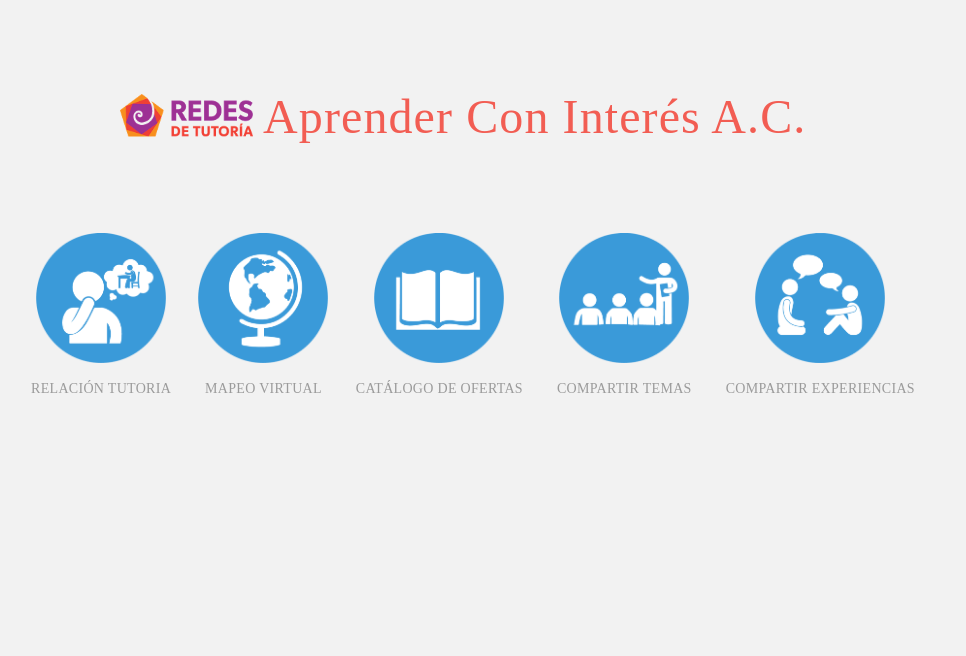
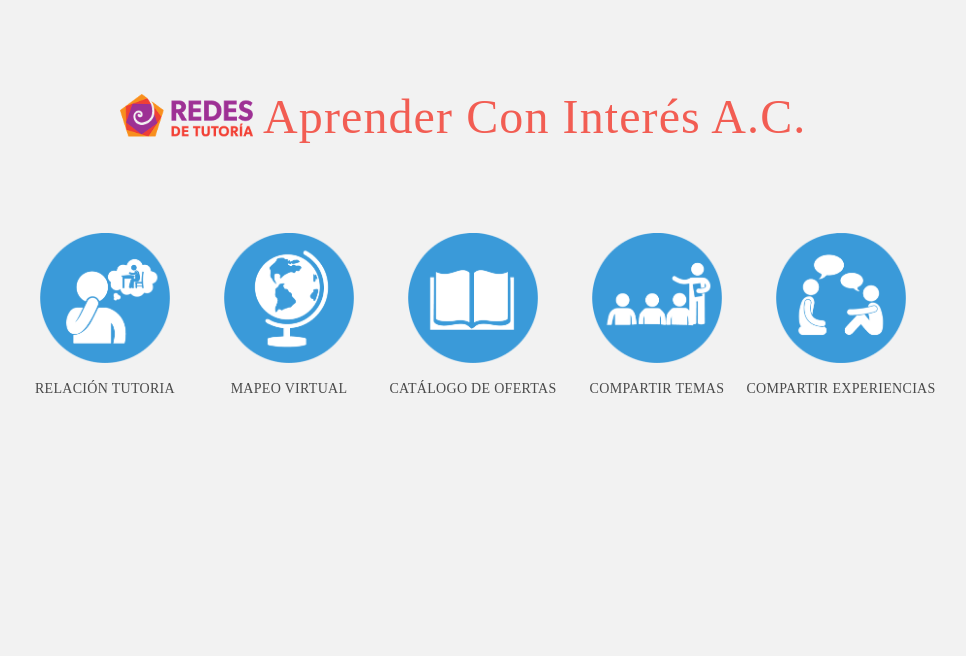
Before and after one commit to fvankrieken/Aprender, a web app: file src/public/views/index.html in a window 1280 px wide. Shown: the top 656 px of the page, without its empty margins (177-1143 px from the left). Run offline with its HTML, style and script files only (its server is not run), Linux system fonts and the light colour scheme; some libraries are stand-ins or nearby versions.

Commit message:
index centered icons

```diff
--- a/src/public/stylesheets/app.css
+++ b/src/public/stylesheets/app.css
@@ -17,6 +17,11 @@
 	font-face: Avenir-Medium;
 	letter-spacing: 0.8px;
 	line-height: 20px;
+	color: #4a4a4a;
+}
+
+a p {
+	padding-top: 15px;
 	color: #4a4a4a;
 }
 
--- a/src/public/views/index.html
+++ b/src/public/views/index.html
@@ -19,29 +19,29 @@
       </div>
 
       <ul style="text-align: center;" id="pages">
-        <li>
+        <li style="width: 200px;">
           <a href="/RelacionTutoria">
-            <img class="mainIcon" src="/img/thought_circle.png" /><p style="padding: 15px;">RELACIÓN TUTORIA</p>
+            <img class="mainIcon" src="/img/thought_circle.png" /><p>RELACIÓN TUTORIA</p>
           </a>
         </li>
-        <li>
+        <li style="width: 160px">
           <a href="/MapeoVirtual">
-            <img class="mainIcon" src="/img/globe_circle.png" /><p style="padding: 15px;">MAPEO VIRTUAL</p>
+            <img class="mainIcon" src="/img/globe_circle.png" /><p>MAPEO VIRTUAL</p>
           </a>
         </li>
-        <li>
+        <li style="width: 200px">
           <a href="/CatalogoDeOfertas">
-            <img class="mainIcon" src="/img/book_circle.png" /><p style="padding: 15px;">CATÁLOGO DE OFERTAS</p>
+            <img class="mainIcon" src="/img/book_circle.png" /><p>CATÁLOGO DE OFERTAS</p>
           </a>
         </li>
-        <li>
+        <li style="width: 160px">
           <a href="/CompartirTemas">
-            <img class="mainIcon" src="/img/people_circle.png" /><p style="padding: 15px;">COMPARTIR TEMAS</p>
+            <img class="mainIcon" src="/img/people_circle.png" /><p>COMPARTIR TEMAS</p>
           </a>
         </li>
-        <li>
+        <li style="width: 200px">
           <a href="/CompartirExperiencias">
-            <img class="mainIcon" src="/img/convo_circle.png" /><p style="padding: 15px;">COMPARTIR EXPERIENCIAS</p>
+            <img class="mainIcon" src="/img/convo_circle.png" /><p>COMPARTIR EXPERIENCIAS</p>
           </a>
         </li>
       </ul>
```
Also changed, not shown: 5 other files.
